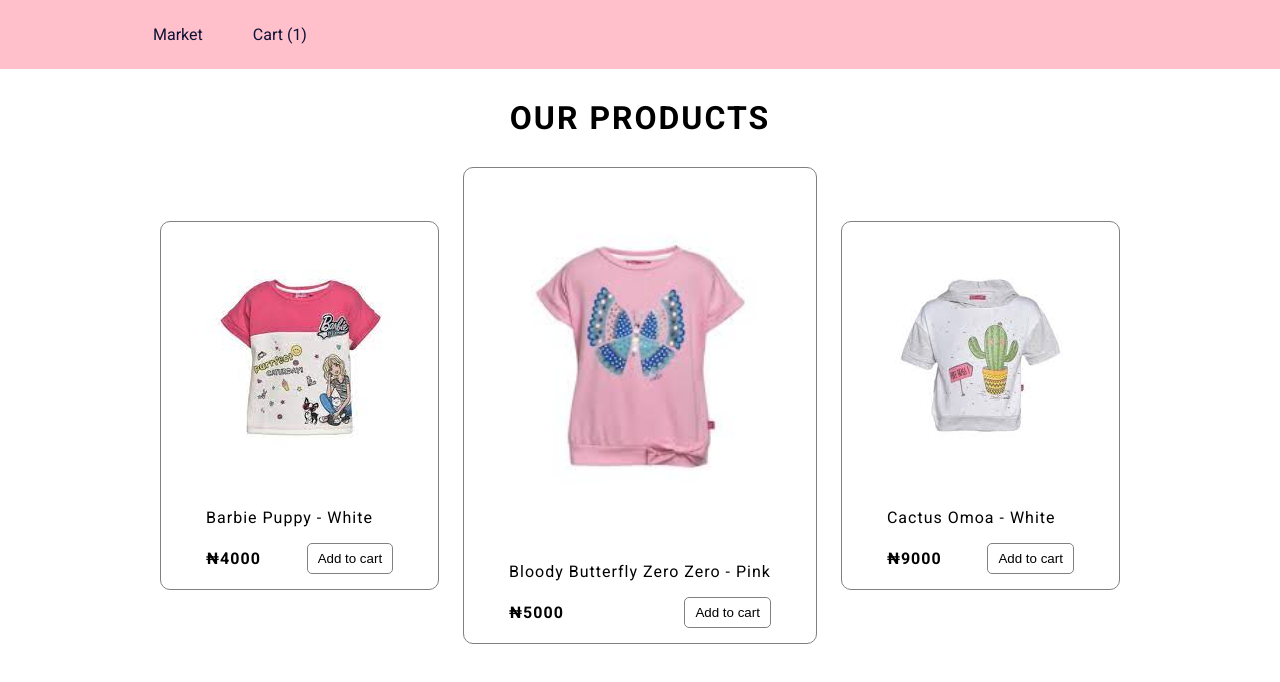
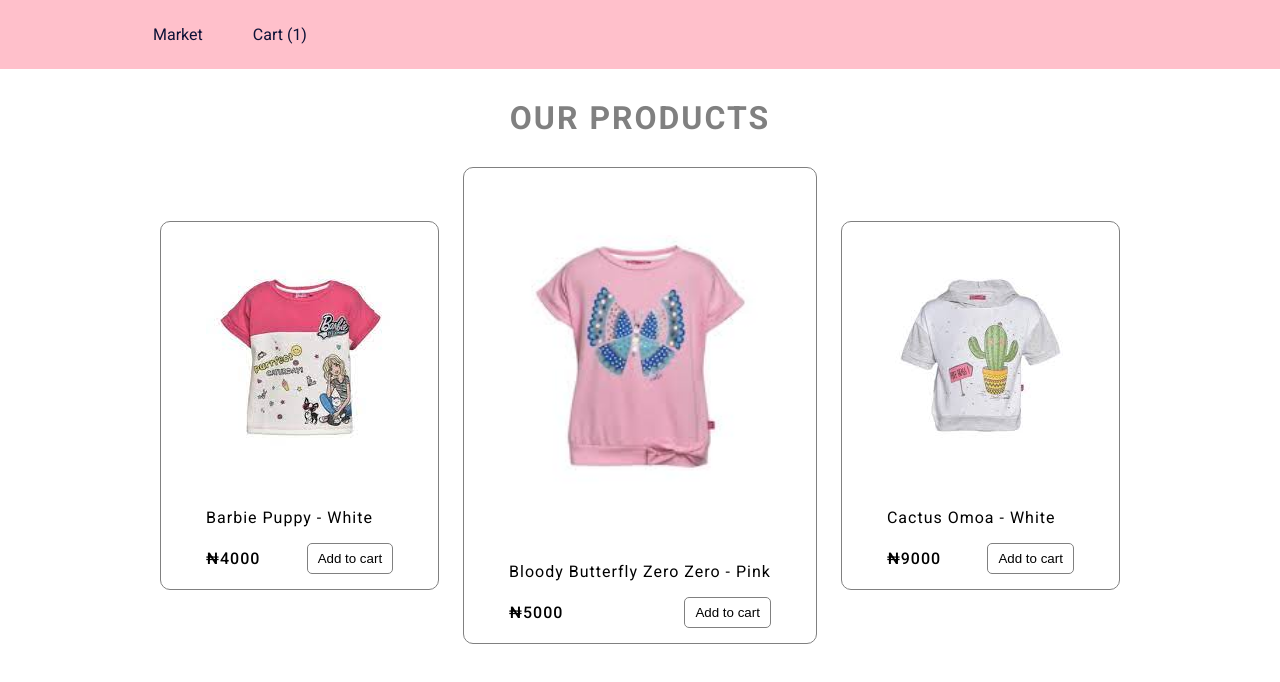
Before and after one commit to sahlminkok/shopping-cart-take-home, a React (Create React App) app: page / in a window 1280 px wide. Shown: the top 682 px of the page. Built offline with nearby package versions, Linux system fonts and the light colour scheme.

Commit message:
Fix stylelint errors

```diff
--- a/src/index.scss
+++ b/src/index.scss
@@ -42,6 +42,7 @@
     text-transform: uppercase;
     letter-spacing: 0.2rem;
     font-weight: 700;
+    color: gray;
   }
 }
 
@@ -80,7 +81,7 @@
     align-items: center;
 
     p {
-      font-weight: bold;
+      font-weight: 500;
     }
 
     button {
```
